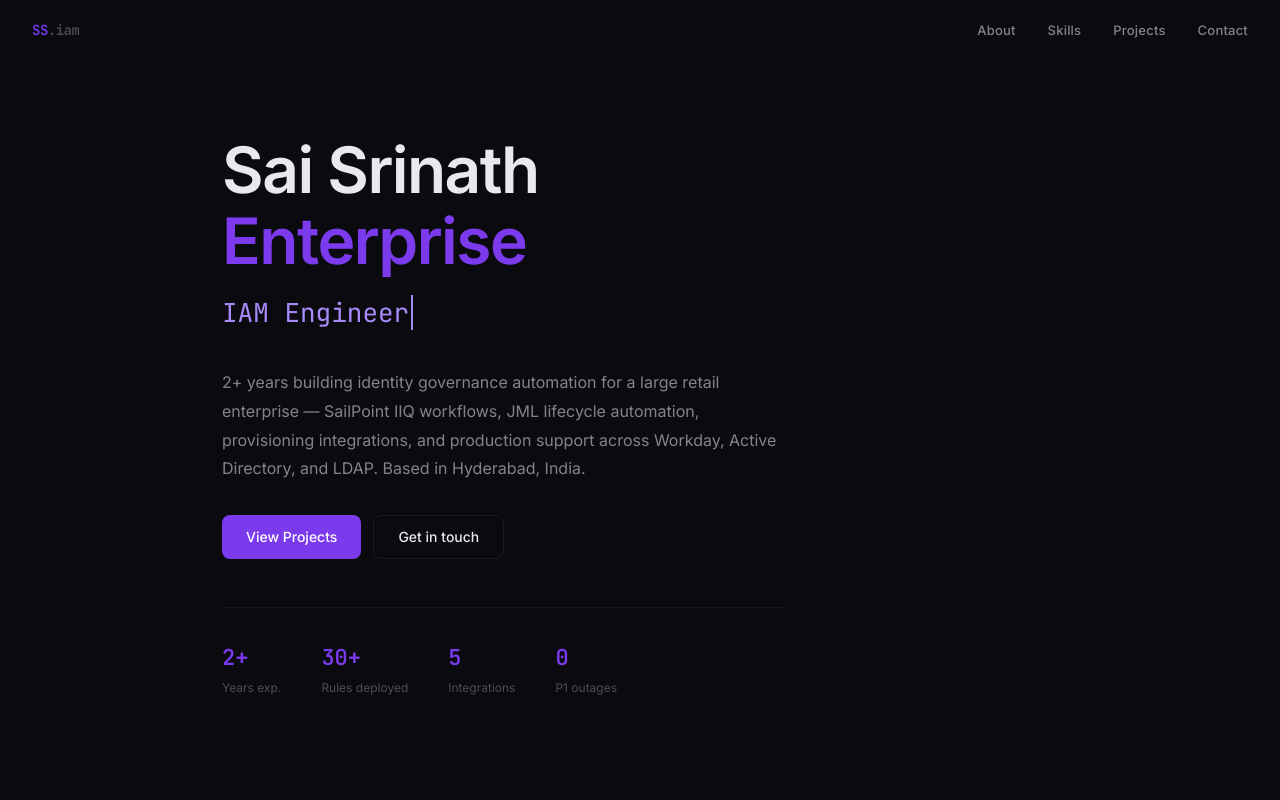
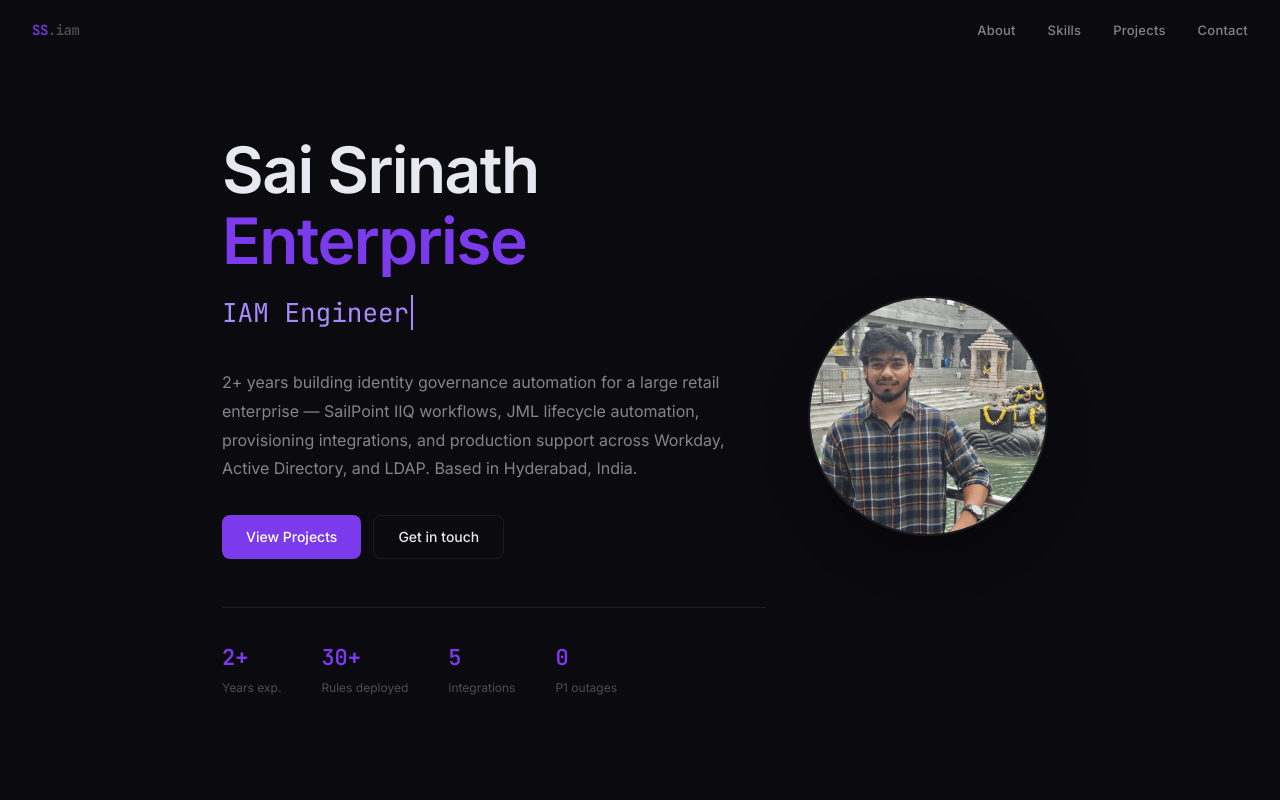
Before and after one commit to spuduch/Myportfolio, a React (Create React App) app: page / in a window 1280 px wide. Shown: the top 800 px of the page. Built offline with nearby package versions, Linux system fonts and the light colour scheme.

Commit message:
Added image

```diff
--- a/src/App.jsx
+++ b/src/App.jsx
@@ -1,4 +1,5 @@
 import React, { useState, useEffect, useRef } from 'react';
+import profileImage from './Images/IMG_20251023_010948_805.png';
 
 /* ─── GLOBAL STYLES ───────────────────────────────────────────────── */
 const globalCss = `
@@ -156,11 +157,12 @@ function Hero() {
   return (
     <section id="about" style={{
       minHeight: '100vh',
-      display: 'flex', alignItems: 'center',
+      display: 'flex', alignItems: 'center', justifyContent: 'space-between', gap: '2rem',
       padding: '6rem 2rem 4rem',
       maxWidth: 900, margin: '0 auto',
+      flexWrap: 'wrap',
     }}>
-      <div style={{ animation: 'fadeUp 0.7s ease both' }}>
+      <div style={{ animation: 'fadeUp 0.7s ease both', flex: '1 1 320px', maxWidth: 560 }}>
         {/* headline */}
         <h1 style={{
           fontSize: 'clamp(36px, 6vw, 64px)',
@@ -213,6 +215,24 @@ function Hero() {
             </div>
           ))}
         </div>
+      </div>
+      <div style={{
+        flex: '0 0 260px',
+        display: 'flex', justifyContent: 'center', alignItems: 'center',
+        animation: 'fadeUp 0.8s ease both',
+      }}>
+        <img
+          src={profileImage}
+          alt="Sai Srinath"
+          style={{
+            width: '240px',
+            height: '240px',
+            objectFit: 'cover',
+            borderRadius: '50%',
+            border: `2px solid ${T.border}`,
+            boxShadow: '0 20px 45px rgba(0,0,0,0.25)',
+          }}
+        />
       </div>
     </section>
   );
```
Also changed, not shown: src/Images/IMG_20251023_010948_805.png (added), 10 other files (tests, documents, lock files or other folders).
